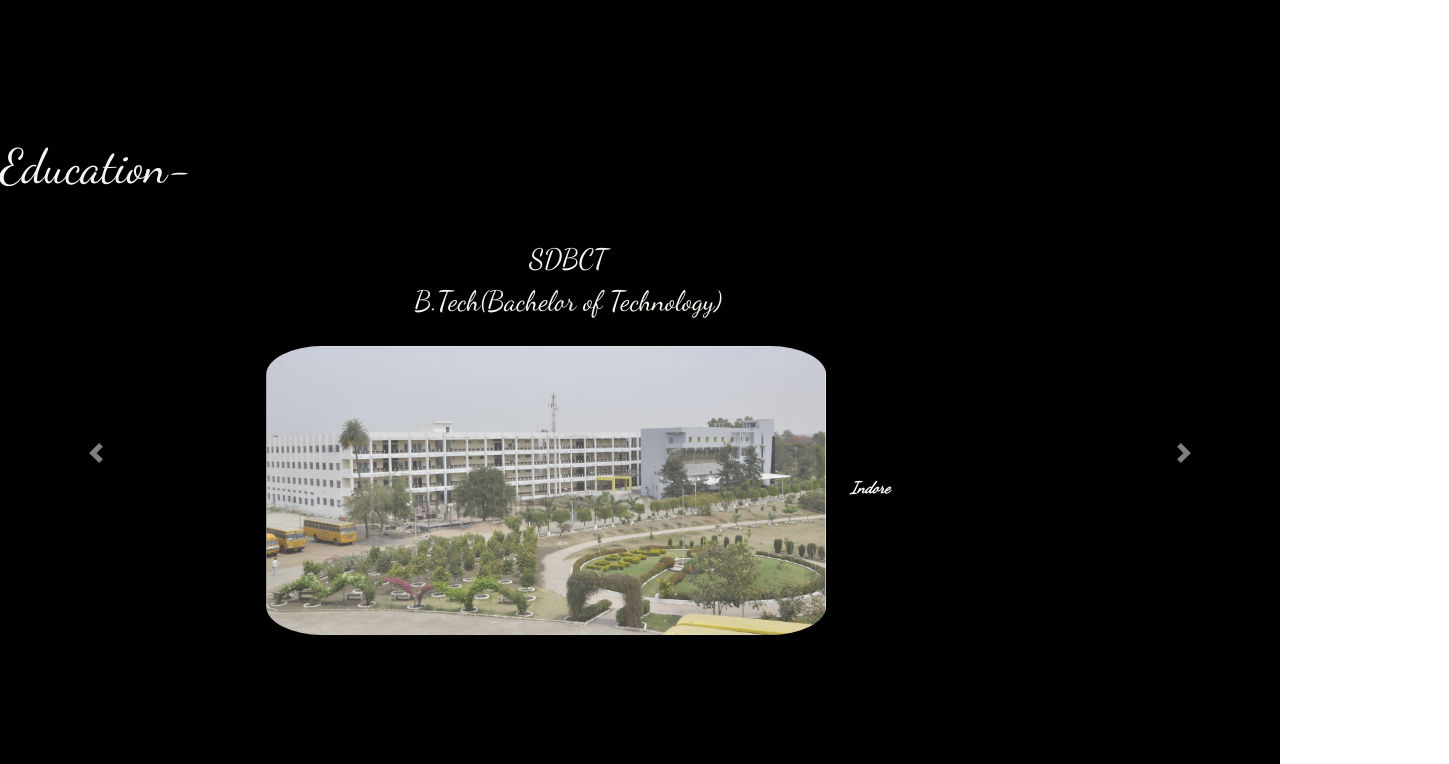
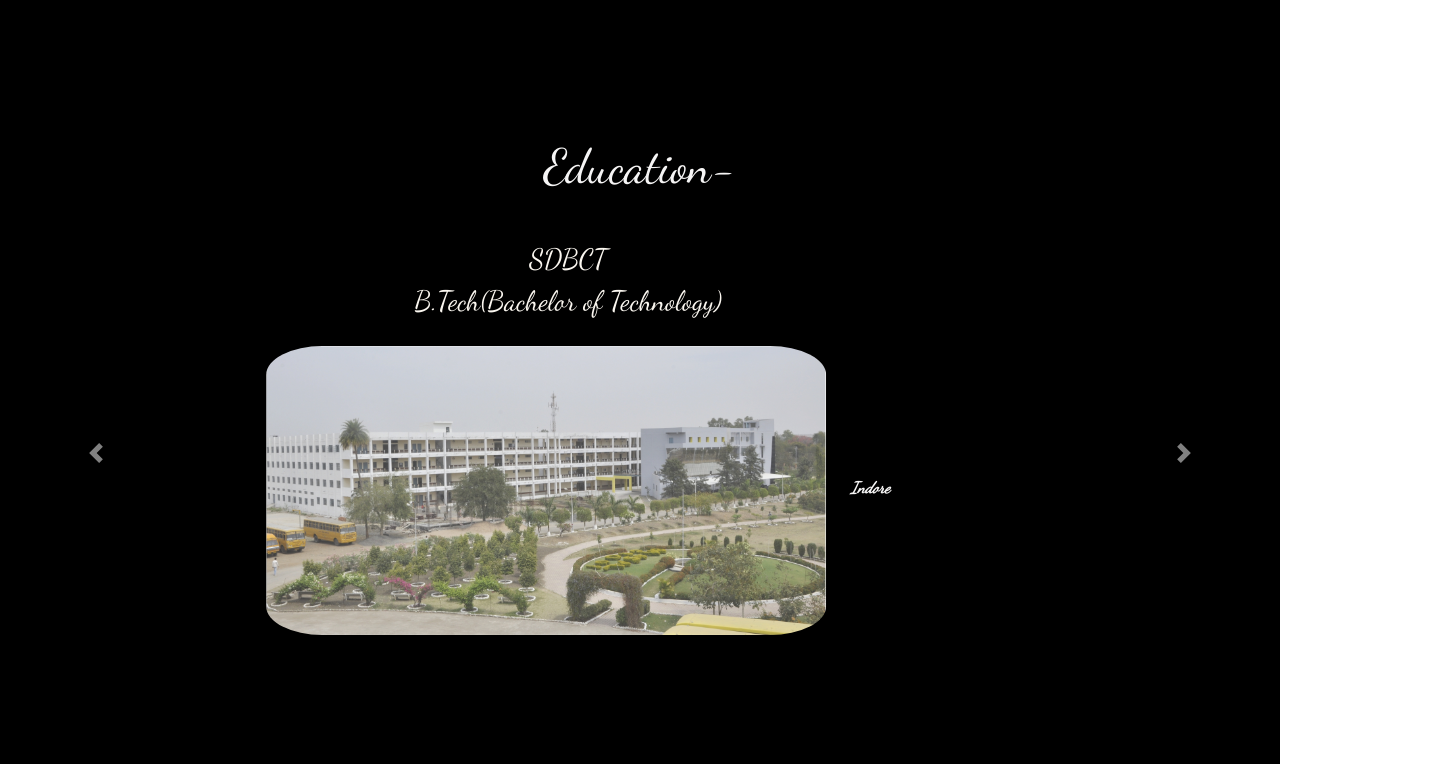
Before and after one commit to 26ajinkya/Myblog, a plain HTML site: page index.html in a window 1280 px wide. Shown: the part 1040-1804 px from the top of the page, 1449 px wide, since content can reach past the window. Drawn offline with nearby package versions, Linux system fonts and the light colour scheme; a web font is replaced by a local one.

Commit message:
Update my.css

```diff
--- a/my.css
+++ b/my.css
@@ -86,7 +86,6 @@
 	padding-bottom: 2rem;
   font-family: 'Dancing Script', cursive;
   color: #f6f5f5;
-  margin-right:80rem;
   font-size: 3rem;
   line-height: 1.5;
   text-align:20px;
```
